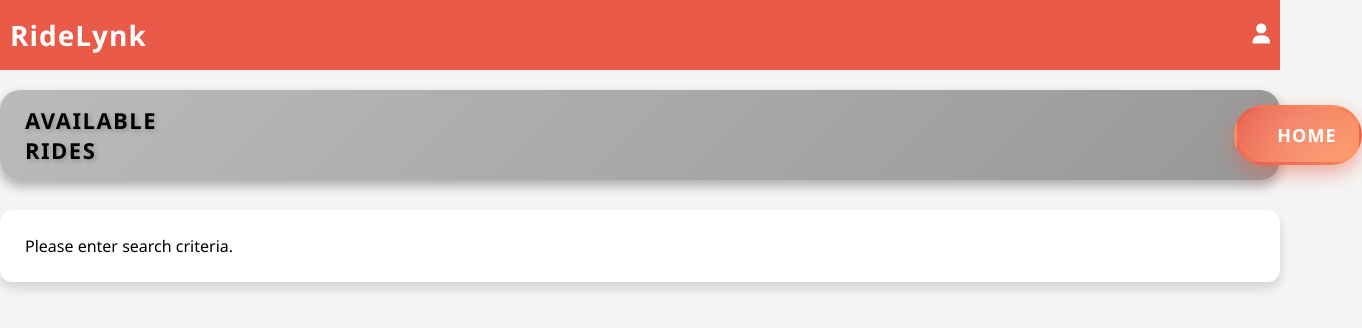
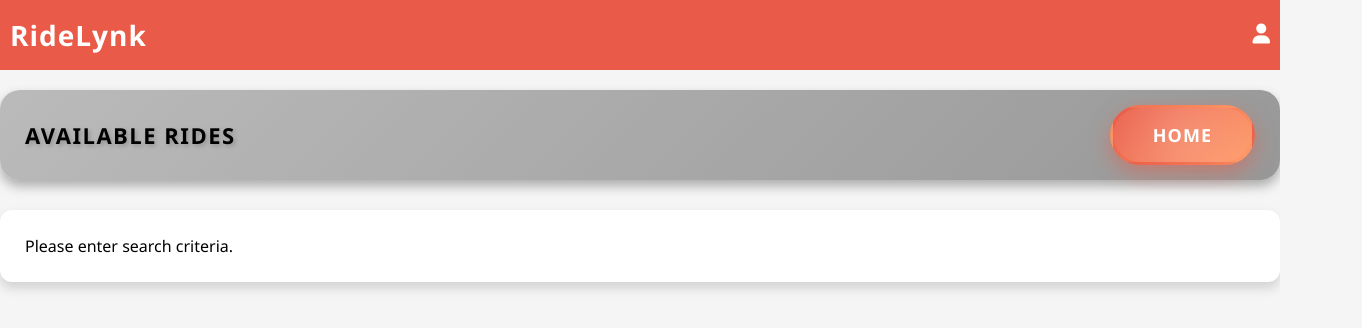
Before and after one commit to josephsyrus/RideLynk, a website: page viewRides.html in a window 1280 px wide. Shown: the whole page, 1362 px wide, since content can reach past the window. Drawn offline with Linux system fonts and the light colour scheme.

Commit message:
Final UI works done

```diff
--- a/viewRides.css
+++ b/viewRides.css
@@ -215,11 +215,9 @@ main:hover {
     display: flex;
     justify-content: space-between;
     align-items: center;
-    gap: 20px;
 }
 
 #homeButton {
-    margin-left: 65rem;
     padding: 15px 40px;
     border-radius: 50px;
     border: none;
--- a/viewRides.html
+++ b/viewRides.html
@@ -28,10 +28,10 @@
         </div>
     </header>
     <div class="maine">
-        <div class="header-parent-div">
+
             <h1>Available Rides</h1>
             <button id="homeButton" onclick="window.location.href='home.html'">Home</button>
-        </div>
+
     </div>
 
     <main>
```
Also changed, not shown: homeStyles.css (+1 -6 lines).
